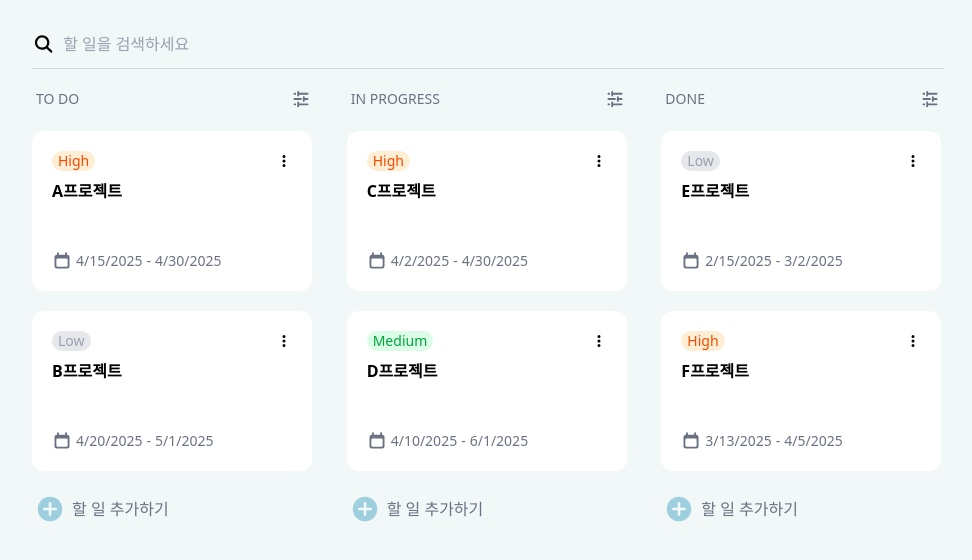
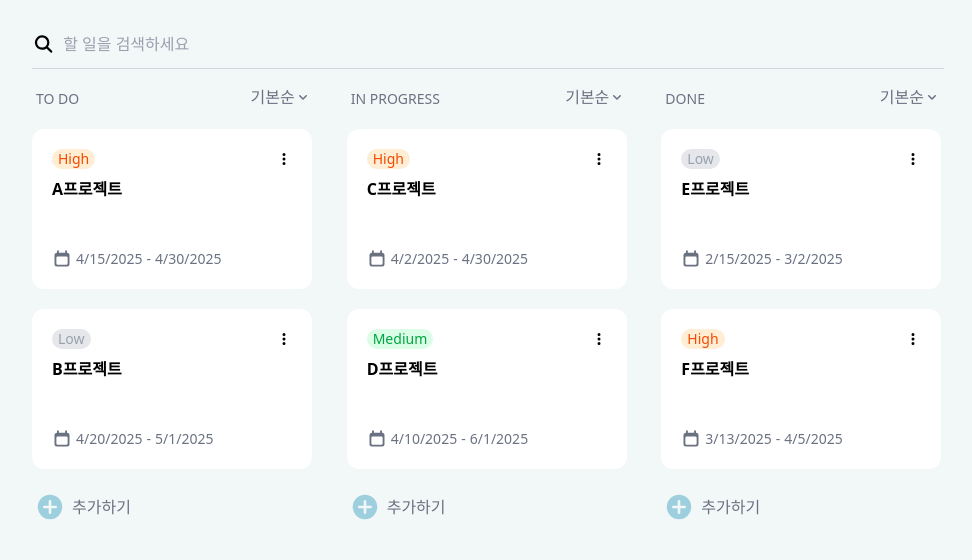
Before and after one commit to jxxxxe/amuse-todo, a React (Vite) app: page / in a window 1280 px wide. Shown: the top 560 px of the page, without its empty margins (152-1124 px from the left). Built offline with nearby package versions, Linux system fonts and the light colour scheme.

Commit message:
Design: 일부 디자인 수정

```diff
--- a/src/App.tsx
+++ b/src/App.tsx
@@ -15,7 +15,7 @@ function App() {
   }, [setTaskColumnList]);
 
   return (
-    <main className="flex my-0 p-5 items-center  flex-col bg-[#f2f7f8] h-full w-full">
+    <main className="flex my-0 p-5 items-center flex-col bg-[#f2f7f8] w-full h-fit min-h-screen">
       <SearchBar onSearch={onSearch} />
       <div className="flex gap-8 w-full justify-center max-w-[57rem]">
         {taskColumnList?.map((column) => (
--- a/src/components/TaskColumn/TaskAddButton.tsx
+++ b/src/components/TaskColumn/TaskAddButton.tsx
@@ -8,7 +8,7 @@ const TaskAddButton = ({ onClick }: TaskAddButtonProps) => {
   return (
     <button onClick={onClick} className="flex gap-2 items-center p-1">
       <PlusCircleIcon className="size-7 text-[#9dcfde]" />
-      <span className="text-gray-500">할 일 추가하기</span>
+      <span className="text-gray-500">추가하기</span>
     </button>
   );
 };
--- a/src/components/TaskColumn/TaskSortButton.tsx
+++ b/src/components/TaskColumn/TaskSortButton.tsx
@@ -1,6 +1,6 @@
 import { useState } from "react";
 import useClickAway from "../../hooks/useClickAway";
-import { AdjustmentsHorizontalIcon } from "@heroicons/react/16/solid";
+import { ChevronDownIcon, ChevronUpIcon } from "@heroicons/react/16/solid";
 import useTaskStore from "../../stores/useTaskStore";
 
 interface TaskSortButtonProps {
@@ -10,7 +10,8 @@ interface TaskSortButtonProps {
 const TaskSortButton = ({ columnId }: TaskSortButtonProps) => {
   const [isPopoverOpen, setIsPopoverOpen] = useState(false);
   const sortRef = useClickAway<HTMLDivElement>(() => setIsPopoverOpen(false));
-  const sortNameList = ["이름순", "중요도순", "시작일순", "종료일순"];
+  const sortNameList = ["기본순", "이름순", "중요도순", "시작일순", "종료일순"];
+  const [currentSortIndex, setCurrentSortIndex] = useState(0);
 
   const {
     sortTaskByName,
@@ -19,34 +20,49 @@ const TaskSortButton = ({ columnId }: TaskSortButtonProps) => {
     sortTaskByEndDate,
   } = useTaskStore();
 
-  const openPopover = () => {
-    setIsPopoverOpen(true);
+  const togglePopover = () => {
+    setIsPopoverOpen((prev) => !prev);
   };
 
   const sortList = (index: number) => {
-    if (index === 0) {
+    if (index === 1) {
       sortTaskByName(columnId);
-    } else if (index === 1) {
+    } else if (index === 2) {
       sortTaskByPriority(columnId);
-    } else if (index === 2) {
+    } else if (index === 3) {
       sortTaskByStartDate(columnId);
-    } else if (index === 3) {
+    } else if (index === 4) {
       sortTaskByEndDate(columnId);
     }
+    setCurrentSortIndex(index);
+    setIsPopoverOpen(false);
   };
 
   return (
     <div className="relative">
-      <button onClick={openPopover}>
-        <AdjustmentsHorizontalIcon className="size-5" />
-      </button>
+      {isPopoverOpen ? (
+        <button className="flex" onClick={togglePopover}>
+          {sortNameList[currentSortIndex]}
+          <ChevronUpIcon className="size-4" />
+        </button>
+      ) : (
+        <button className="flex" onClick={togglePopover}>
+          {sortNameList[currentSortIndex]}
+          <ChevronDownIcon className="size-4" />
+        </button>
+      )}
+
       {isPopoverOpen && (
         <div
           ref={sortRef}
-          className={`absolute *:text-start *: w-19 top-full *:hover:bg-gray-100 divide-y divide-gray-100 flex *:p-2 flex-col rounded border border-gray-300 bg-white`}
+          className={`absolute *:text-start *: w-19 top-full *:hover:bg-gray-100 divide-y divide-gray-100 flex *:p-2 flex-col rounded border border-gray-300 bg-white z-10`}
         >
           {sortNameList.map((name, index) => (
-            <button key={index} onClick={() => sortList(index)}>
+            <button
+              className={currentSortIndex === index ? "bg-slate-200" : ""}
+              key={index}
+              onClick={() => sortList(index)}
+            >
               {name}
             </button>
           ))}
```
